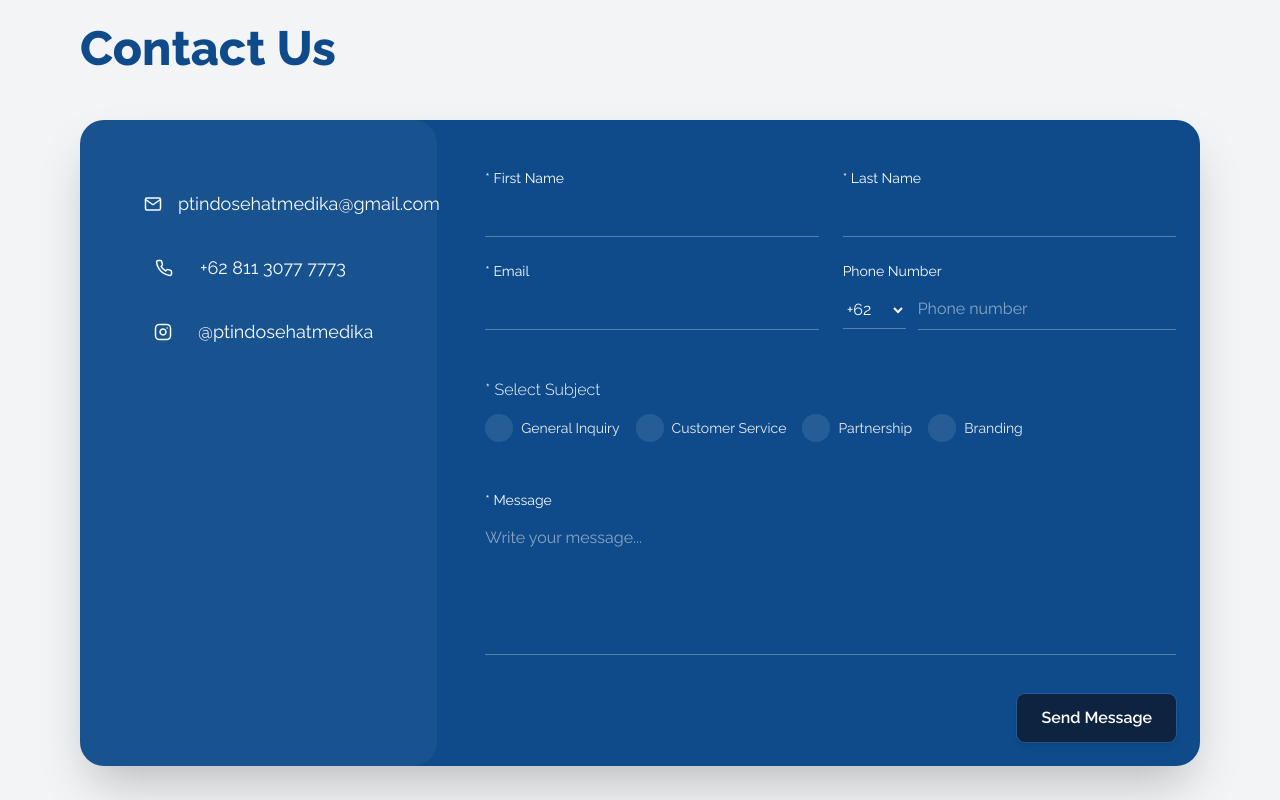
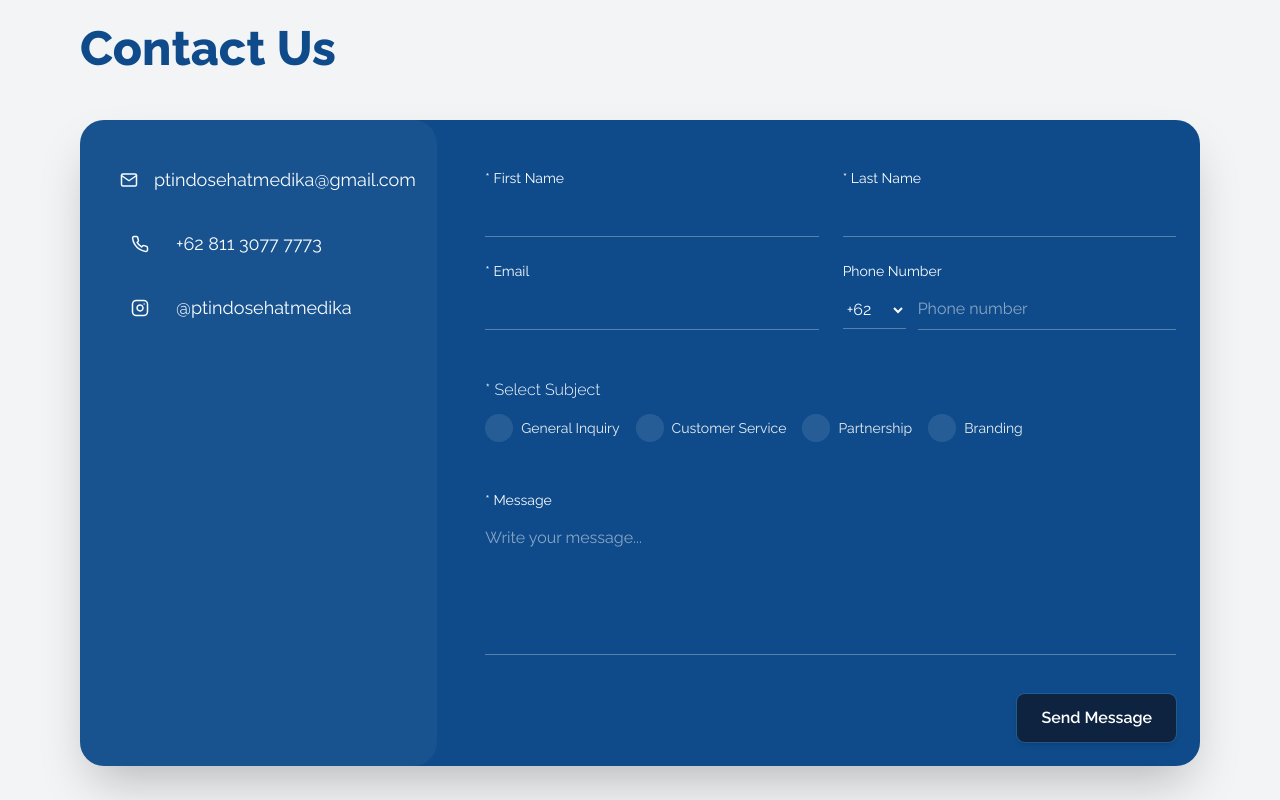
Before and after one commit to Delos-343/PT-Indo-Sehat-Medika, a Next.js app: page / in a window 1280 px wide. Shown: the part 1500-2300 px from the top of the page. Built offline with nearby package versions, Linux system fonts and the light colour scheme.

Commit message:
Progress Check - Contact Section

```diff
--- a/src/app/components/organisms/ContactUs.tsx
+++ b/src/app/components/organisms/ContactUs.tsx
@@ -18,7 +18,7 @@ export const ContactUs: React.FC = () => {
                         relative bg-gradient-to-t from-[rgba(55,196,226,1.0)] to-[rgba(15,75,138,0.9)]
                         rounded-3xl overflow-hidden
                         shadow-2xl
-                        p-4 md:p-0
+                        p-4 sm:p-0
                     "
                     style={{
                         background: 'var(--color-primary-dark)',
@@ -26,7 +26,7 @@ export const ContactUs: React.FC = () => {
                 >
                     <div className="grid grid-cols-1 md:grid-cols-12 gap-6">
                         {/* left - contact info */}
-                        <div className="md:col-span-4 bg-[rgba(255,255,255,0.04)] rounded-3xl p-6">
+                        <div className="md:col-span-4 bg-[rgba(255,255,255,0.04)] rounded-3xl p-6 md:p-24 lg:p-0">
                             <ContactInfo />
                         </div>
                         {/* right - the form */}
```
